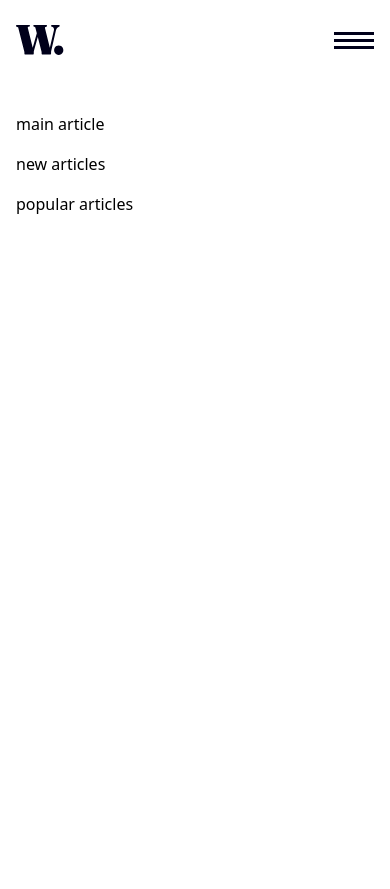
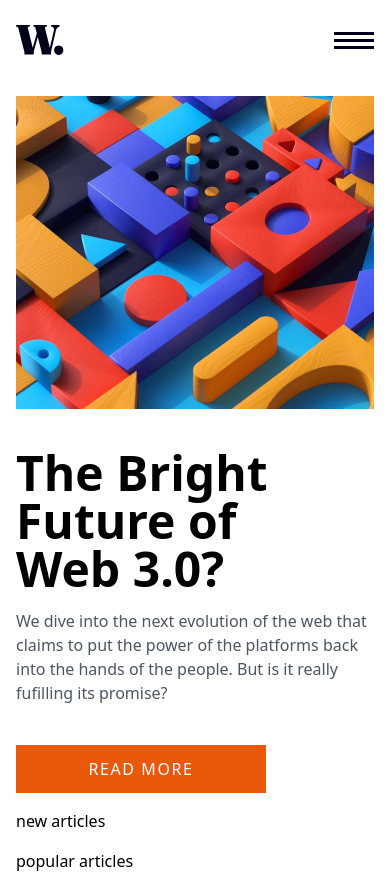
Before and after one commit to Victor-Guerrero-Devs/w-news-homepage, a website: page dist/index.html in a window 390 px wide. Before the commit the page ends 844 px from the top, so only its background shows below. Drawn offline with Linux system fonts and the light colour scheme; files whose address does not match are found by name.

Commit message:
Build responsive main article section

```diff
--- a/dist/index.html
+++ b/dist/index.html
@@ -95,11 +95,46 @@
       </div>
     </header>
     <!-- MAIN SECTION -->
-    <main class="container mx-auto p-4 pt-8">
+    <main class="container mx-auto p-4">
       <!-- GRID CONTAINER -->
       <div class="grid grid-cols-1 md:grid-cols-3 gap-4">
         <!-- MAIN ARTICLE -->
-        <section class="md:col-span-2">main article</section>
+        <section class="md:col-span-2">
+          <div class="md:grid md:grid-cols-2 md:gap-8">
+            <figure class="md:col-span-2 pb-6 md:pb-0">
+              <img
+                src="./assets/images//image-web-3-mobile.jpg"
+                alt="puzzle pieces"
+                class="object-contain md:hidden"
+              />
+              <img
+                src="./assets/images/image-web-3-desktop.jpg"
+                alt="desktop puzzle pieces"
+                class="hidden md:block object-contain"
+              />
+            </figure>
+            <div class="md:col-span-2 pt-4 md:pt-0 flex flex-col lg:flex-row">
+              <h1
+                class="text-5xl xl:text-6xl font-black leading-none pr-8 lg:pr-16 lg:min-w-[50%]"
+              >
+                The Bright Future of Web 3.0?
+              </h1>
+              <div class="pt-4 flex flex-col justify-between gap-6 md:gap-0">
+                <p class="text-gray-600 pb-4 xl:text-lg">
+                  We dive into the next evolution of the web that claims to put
+                  the power of the platforms back into the hands of the people.
+                  But is it really fufilling its promise?
+                </p>
+                <button
+                  type="button"
+                  class="px-6 py-3 uppercase tracking-widest text-white bg-orange-600 hover:bg-black duration-200 max-w-[250px]"
+                >
+                  Read More
+                </button>
+              </div>
+            </div>
+          </div>
+        </section>
         <!-- NEW ARTICLES -->
         <section class="md:col-span-1">new articles</section>
         <!-- POPULAR ARTICLES -->
```
Also changed, not shown: dist/output.css.
